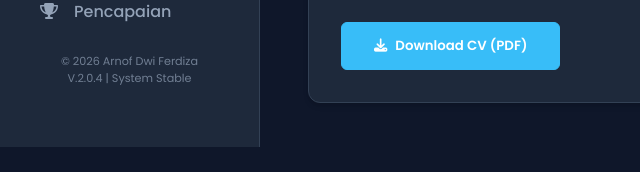
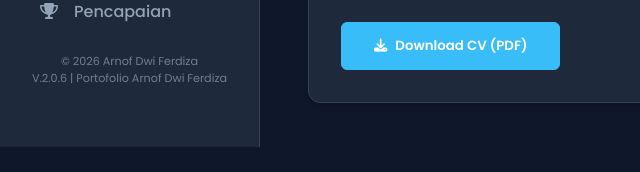
Before and after one commit to arnofinformatika-bit/portofolio-arnof-dwi-ferdiza, a website: page index.html in a window 1280 px wide. Shown: the part 653-825 px from the top of the page, 0-640 px from the left. Drawn offline with Linux system fonts and the light colour scheme.

Commit message:
Update footer version to V.2.0.6 and title description

```diff
--- a/index.html
+++ b/index.html
@@ -661,7 +661,7 @@
         <!-- Sidebar Footer -->
         <div style="margin-top: 1rem; text-align: center; font-size: 0.7rem; color: var(--text-secondary); opacity: 0.7;">
             <div>&copy; 2026 Arnof Dwi Ferdiza</div>
-            <div>V.2.0.4 | System Stable</div>
+            <div>V.2.0.6 | Portofolio Arnof Dwi Ferdiza</div>
         </div>
     </nav>
 
```
